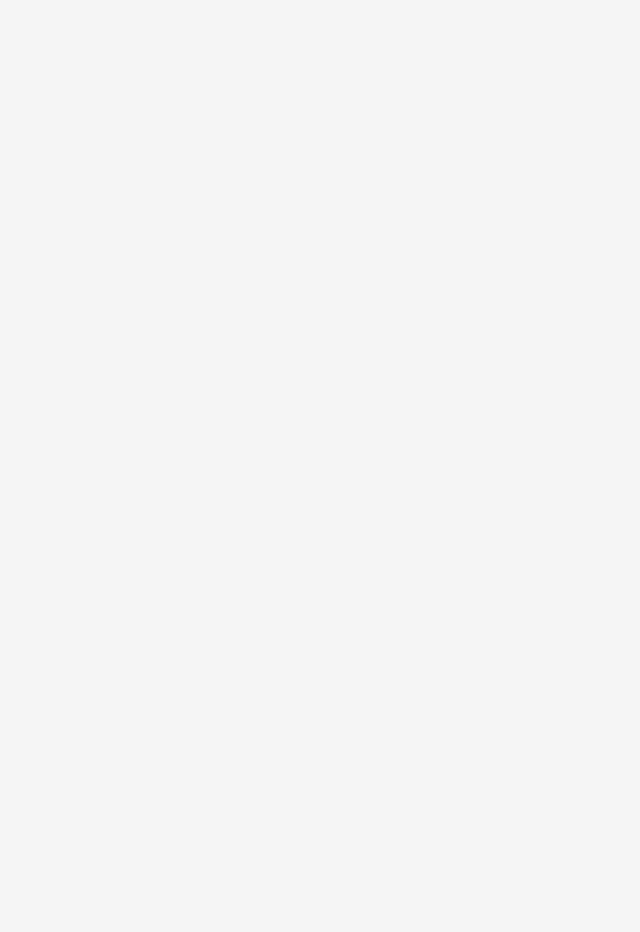
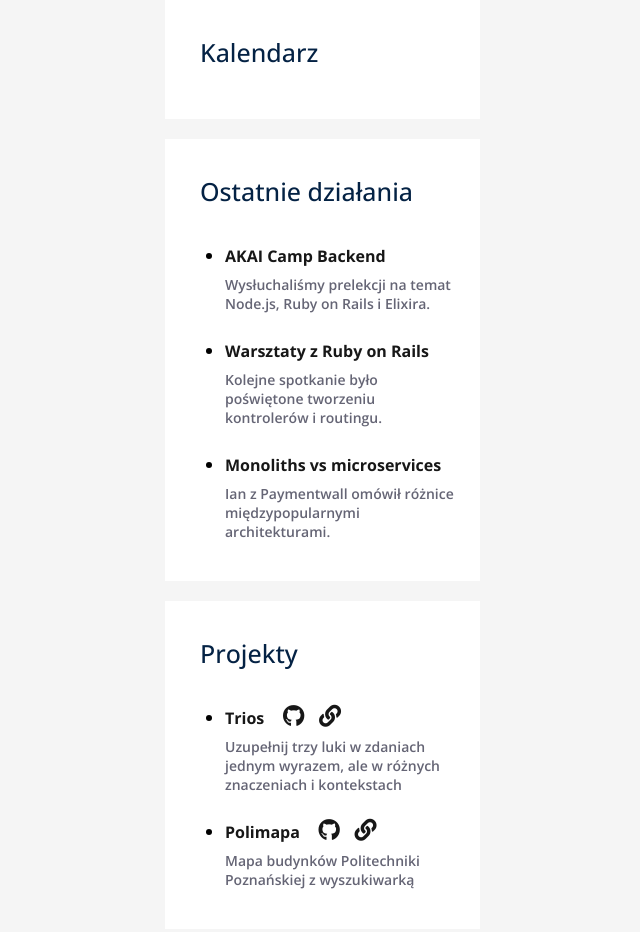
Before and after one commit to akai-org/website-poc, a website built with webpack: page src/index.html in a window 1280 px wide. Shown: the whole page, without its empty margins (640-1280 px from the left). Before the commit the page ends 800 px from the top, so only its background shows below. Built offline with nearby package versions, Linux system fonts and the light colour scheme.

Commit message:
Feature/aside (#18)
create aside template and styles

```diff
--- a/src/css/basic/_basic.scss
+++ b/src/css/basic/_basic.scss
@@ -3,6 +3,7 @@
 * {
     margin: 0;
     padding: 0;
+    font-size: 10px;
 }
 
 body {
@@ -11,27 +12,27 @@ body {
 
 h2 {
     color: $bluish;
-    font-size: 30px;
+    font-size: 2.5rem;
     font-weight: 500;
     margin-bottom: 35px;
 }
 
 h3 {
     color: $dark-gray;
-    font-size: 24px;
+    font-size: 2.4rem;
     font-weight: 500;
 }
 
 h4 {
     color: $dark-gray;
     display: inline;
-    font-size: 20px;
+    font-size: 1.6rem;
     font-weight: 700;
-    padding-right: 10px;
+    padding-right: 4px;
 }
 
 p {
-    font-size: 18px;
+    font-size: 1.8rem;
     font-size: $dark-gray;
     font-weight: 600;
     margin-top: 8px;
@@ -39,12 +40,13 @@ p {
 
 .description {
     color: $description;
-    font-size: 16px;
+    font-size: 1.4rem;
 }
 
 a {
     color: $dark-gray;
     cursor: pointer;
+    font-size: inherit;
     text-decoration: none;
     transition: 0.25s ease-in-out;
 
@@ -55,6 +57,7 @@ a {
 }
 
 li {
+    font-size: 1.8rem;
     margin-bottom: 25px;
     margin-left: 25px;
 }
--- a/src/css/main.scss
+++ b/src/css/main.scss
@@ -2,4 +2,8 @@
 @import 'utilities/placeholders';
 @import 'fonts/fonts';
 @import 'basic/basic';
+
 @import 'sections/main';
+@import 'sections/calendar';
+@import 'sections/last-events';
+@import 'sections/projects';
--- /dev/null
+++ b/src/css/sections/_calendar.scss
@@ -0,0 +1,5 @@
+@import '../utilities/placeholders';
+
+.calendar {
+    @extend %container;
+}
--- /dev/null
+++ b/src/css/sections/_last-events.scss
@@ -0,0 +1,5 @@
+@import '../utilities/placeholders';
+
+.last-events {
+    @extend %container;
+}
--- /dev/null
+++ b/src/css/sections/_projects.scss
@@ -0,0 +1,10 @@
+@import '../utilities/placeholders';
+
+.projects {
+    @extend %container;
+
+    i {
+        font-size: 2.2rem;
+        margin-left: 10px;
+    }
+}
--- a/src/css/utilities/_placeholders.scss
+++ b/src/css/utilities/_placeholders.scss
@@ -3,5 +3,6 @@
 %container {
     background-color: $white;
     font-family: 'Open Sans', sans-serif;
-    padding: 35px 35px 15px;
+    margin-bottom: 20px;
+    padding: 35px 25px 15px 35px;
 }
--- a/src/index.html
+++ b/src/index.html
@@ -12,7 +12,7 @@
     <header>
 
     </header>
-    <div>
+    <div class="main">
         <div class="main-col">
             <!-- main column, left side -->
             <section class="slider">
@@ -23,15 +23,43 @@
             </article>
         </div>
         <aside>
-            <!-- sidebar, right side -->
             <section class="calendar">
-                <!-- Calendar -->
+                <h2>Kalendarz</h2>
+                <div class="calendar-div"></div>
             </section>
             <section class="last-events">
-                <!-- Last activities sidebar -->
+                <h2>Ostatnie działania</h2>
+                <ul>
+                    <li>
+                        <h4><a href="#">AKAI Camp Backend</a></h4>
+                        <p class="description">Wysłuchaliśmy prelekcji na temat Node.js, Ruby on Rails i Elixira.</p>
+                    </li>
+                    <li>
+                        <h4><a href="#">Warsztaty z Ruby on Rails</a></h4>
+                        <p class="description">Kolejne spotkanie było poświętone tworzeniu kontrolerów i routingu.</p>
+                    </li>
+                    <li>
+                        <h4><a href="#">Monoliths vs microservices</a></h4>
+                        <p class="description">Ian z Paymentwall omówił różnice międzypopularnymi architekturami.</p>
+                    </li>
+                </ul>
             </section>
             <section class="projects">
-                <!-- Links to projects on github -->
+                <h2>Projekty</h2>
+                <ul>
+                    <li>
+                        <h4><a href="#">Trios</a></h4>
+                        <a href="#"><i class="fab fa-github"></i></a>
+                        <a href="#"><i class="fas fa-link"></i></a>
+                        <p class="description">Uzupełnij trzy luki w zdaniach jednym wyrazem, ale w różnych znaczeniach i kontekstach</p>
+                    </li>
+                    <li>
+                        <h4><a href="#">Polimapa</a></h4>
+                        <a href="#"><i class="fab fa-github"></i></a>
+                        <a href="#"><i class="fas fa-link"></i></a>
+                        <p class="description">Mapa budynków Politechniki Poznańskiej z wyszukiwarką</p>
+                    </li>
+                </ul>
             </section>
         </aside>
     </div>
@@ -47,7 +75,6 @@
     <footer>
 
     </footer>
-
     <script src="bundle.js"></script>
 </body>
 </html>
```
